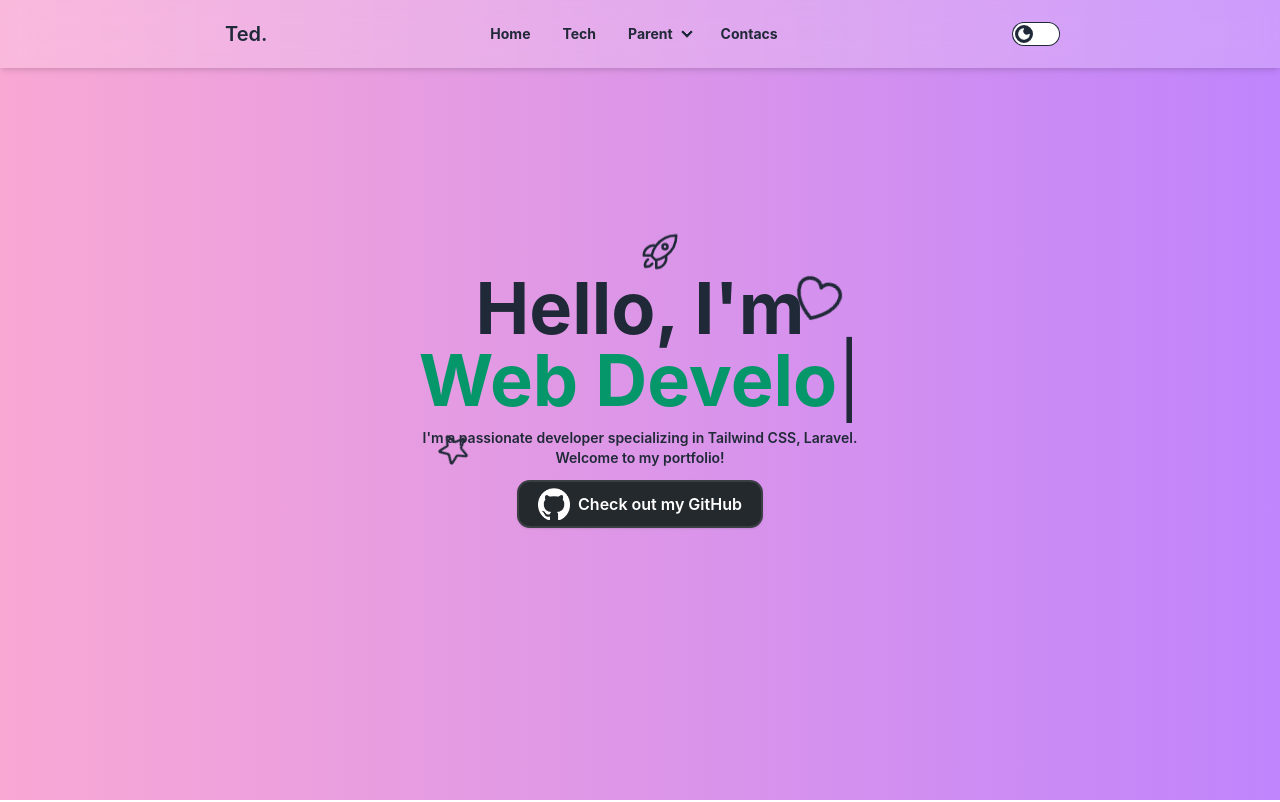
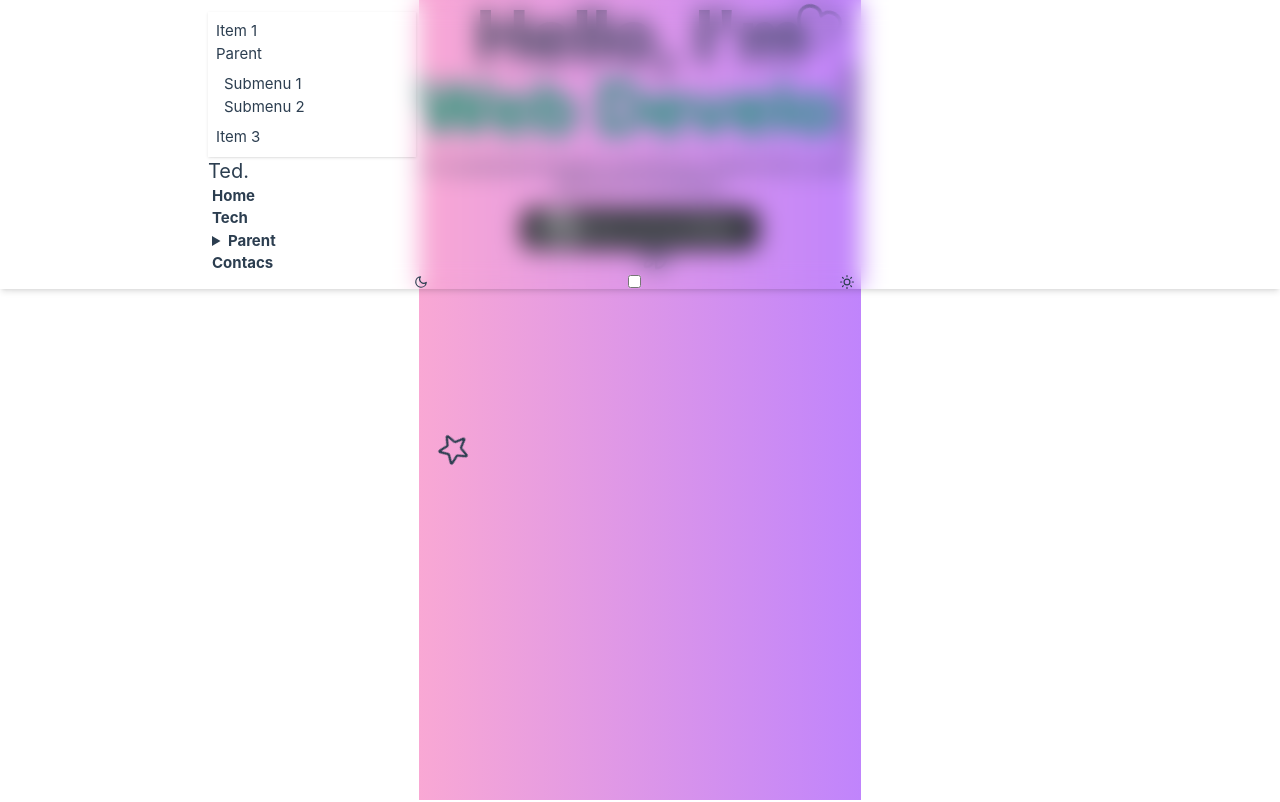
Before and after one commit to teddynanta/vue-project, a Vue app: page / in a window 1280 px wide. Shown: the top 802 px of the page. Built offline with nearby package versions, Linux system fonts and the light colour scheme.

Commit message:
remove plugins

```diff
--- a/tailwind.config.js
+++ b/tailwind.config.js
@@ -7,9 +7,9 @@ export default {
   theme: {
     extend: {},
   },
-  plugins: [
-    require('daisyui'),
-  ],
+  // plugins: [
+  //   require('daisyui'),
+  // ],
   darkMode : 'class',
   daisyui: {
     themes: ['light', 'dark'],
```
